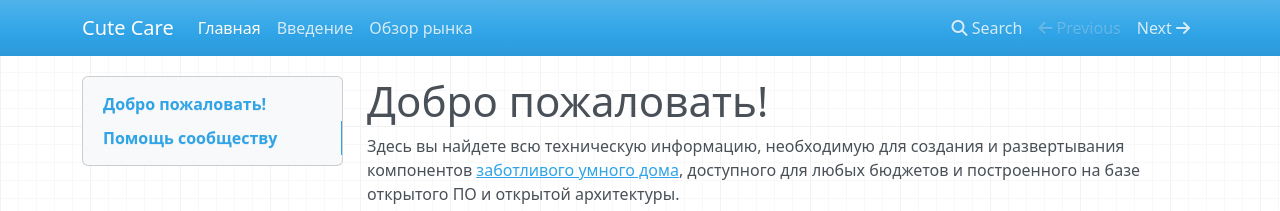
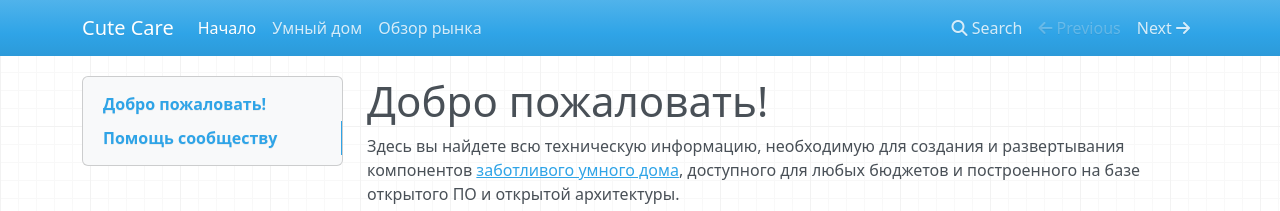
Before and after one commit to cutecare/cutecare-docs, an MkDocs documentation site: the page built from docs/index.md, in a window 1280 px wide. Shown: the top 211 px of the page. Built offline with MkDocs 1.6.1, drawn with Linux system fonts in a browser that asks for light colours; nearby versions of some CDN libraries; old or Windows-style settings are respelled for this version of MkDocs.

Commit message:
Update mkdocs.yml

```diff
--- a/mkdocs.yml
+++ b/mkdocs.yml
@@ -1,6 +1,6 @@
 site_name: Cute Care
 docs_dir: docs
 pages:
-    - 'Главная': 'index.md'
-    - 'Введение': 'Введение.md'
+    - 'Начало': 'index.md'
+    - 'Умный дом': 'Введение.md'
     - 'Обзор рынка': 'Обзор рынка.md'
```
